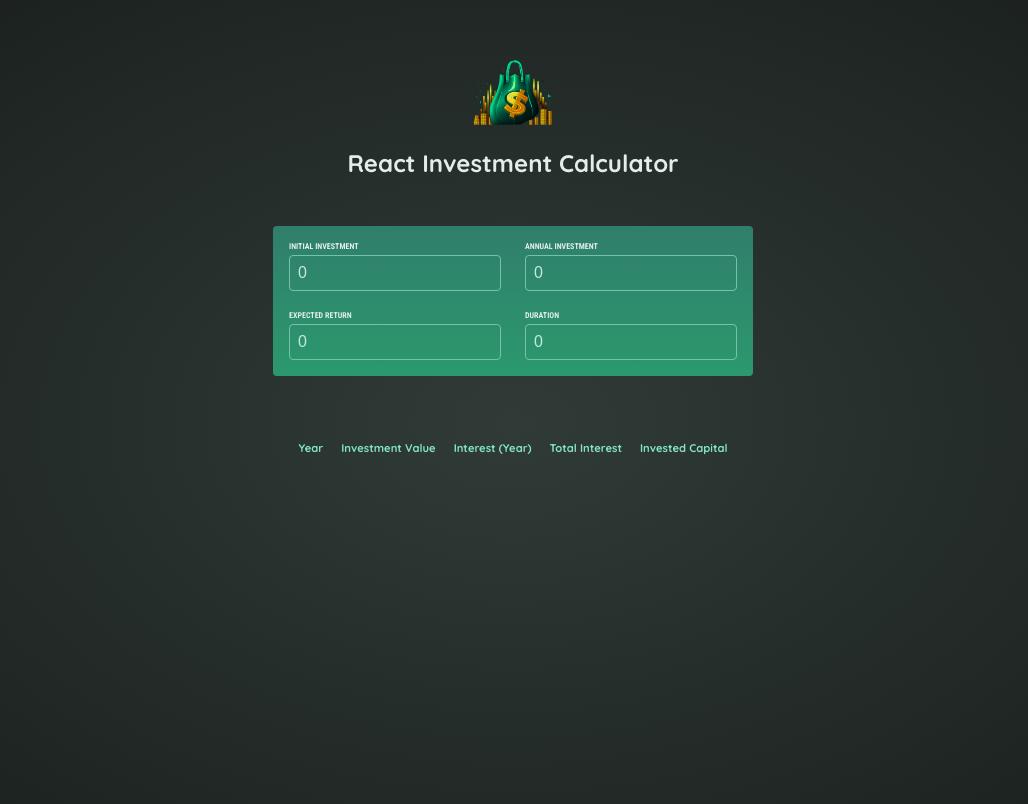
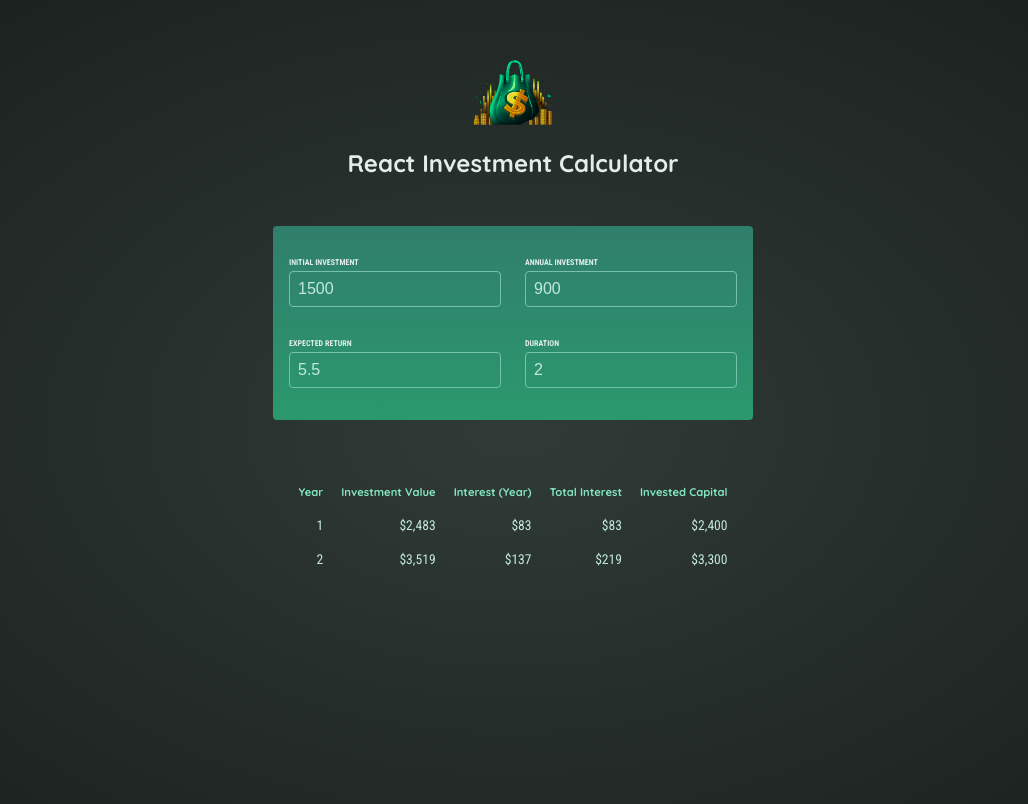
Before and after one commit to wbarr01/React-03-practice-project, a React (Vite) app: page / in a window 1280 px wide. Shown: the top 804 px of the page, without its empty margins (127-1155 px from the left). Built offline with nearby package versions, Linux system fonts and the light colour scheme.

Commit message:
code enhancements

```diff
--- a/src/App.jsx
+++ b/src/App.jsx
@@ -2,32 +2,30 @@ import { useState } from "react";
 
 import UserForm from "./components/UserForm";
 import Results from "./components/Results";
-import { calculateInvestmentResults } from "./util/investment";
-
-const INPUT_DATA = {
-  initialInvestment: null,
-  annualInvestment: null,
-  expectedReturn: null,
-  duration: null
-}
+import { } from "./util/investment";
 
 function App() {
-  const [inputData, SetInputData] = useState(INPUT_DATA);
 
-  function handleInputChange(label, value) {
-    SetInputData(prevInput => {
+  const [inputData, SetInputData] = useState({
+    initialInvestment: 1500,
+    annualInvestment: 900,
+    expectedReturn: 5.5,
+    duration: 2
+  });
+
+  function handleInputChange(identifier, value) {
+    SetInputData(prevUserInput => {
       return {
-        ...prevInput,
-        [label]: value
-      }
-    })
+        ...prevUserInput,
+        [identifier]: +value//transfor to number, Number(value)
+      };
+    });
   }
 
-  let results = calculateInvestmentResults(inputData);
   return (
     <main>
-      <UserForm onInputChange={handleInputChange} />
-      <Results results={results} />
+      <UserForm inputData={inputData} onInputChange={handleInputChange} />
+      <Results inputData={inputData} />
 
     </main>
   )
--- a/src/components/Results.jsx
+++ b/src/components/Results.jsx
@@ -1,6 +1,9 @@
-import { formatter } from "../util/investment";
+import { calculateInvestmentResults, formatter } from "../util/investment";
 
-export default function Results({ results }) {
+export default function Results({ inputData }) {
+
+    let results = calculateInvestmentResults(inputData);
+
     return (
         <table id='result'>
             <thead>
--- a/src/components/UserForm.jsx
+++ b/src/components/UserForm.jsx
@@ -1,7 +1,7 @@
 import { useState } from "react";
 
-export default function UserForm({ onInputChange }) {
-    const [initialInvestment, setInitialInvestment] = useState(0);
+export default function UserForm({ inputData, onInputChange }) {
+    /*     const [initialInvestment, setInitialInvestment] = useState(0);
         const [annualInvestment, setAnnualInvestment] = useState(0);
         const [expectedReturn, setExpectedReturn] = useState(0);
         const [duration, setDuration] = useState(0);
@@ -28,30 +28,37 @@ export default function UserForm({ onInputChange }) {
             }
             onInputChange(event.target.id, value);
         }
-
+     */
     return (
         <div id='user-input'>
-            <div className="input-group">
-                <div>
+            <section className="input-group">
+                <p>
                     <label>INITIAL INVESTMENT</label>
-                    <input type="number" id='initialInvestment' value={initialInvestment} onChange={handleChange}></input>
-                </div>
-                <div>
+                    {/* <input type="number" required id='initialInvestment' value={initialInvestment} onChange={handleChange} ></input> */}
+                    <input type="number" required id='initialInvestment' value={inputData.initialInvestment}
+                        onChange={(event) => onInputChange('initialInvestment', event.target.value)} />
+                </p>
+                <p>
                     <label>ANNUAL INVESTMENT</label>
-                    <input type="number" id='annualInvestment' value={annualInvestment} onChange={handleChange}></input>
-                </div>
-            </div>
-            <br></br>
-            <div className="input-group">
-                <div>
+                    {/* <input type="number" required id='annualInvestment' value={annualInvestment} onChange={handleChange}></input> */}
+                    <input type="number" required id='annualInvestment' value={inputData.annualInvestment}
+                        onChange={(event) => onInputChange('annualInvestment', event.target.value)} />
+                </p>
+            </section>
+            <section className="input-group">
+                <p>
                     <label>EXPECTED RETURN</label>
-                    <input type="number" id='expectedReturn' value={expectedReturn} onChange={handleChange}></input>
-                </div>
-                <div>
+                    {/* <input type="number" required id='expectedReturn' value={expectedReturn} onChange={handleChange}></input> */}
+                    <input type="number" required id='expectedReturn' value={inputData.expectedReturn}
+                        onChange={(event) => onInputChange('expectedReturn', event.target.value)} />
+                </p>
+                <p>
                     <label>DURATION</label>
-                    <input type="number" id='duration' value={duration} onChange={handleChange}></input>
-                </div>
-            </div>
+                    {/* <input type="number" required id='duration' value={duration} onChange={handleChange}></input> */}
+                    <input type="number" required id='duration' value={inputData.duration}
+                        onChange={(event) => onInputChange('duration', event.target.value)} />
+                </p>
+            </section>
         </div >
     )
 }
```
Lines whose indentation alone changed are shown as unchanged.
